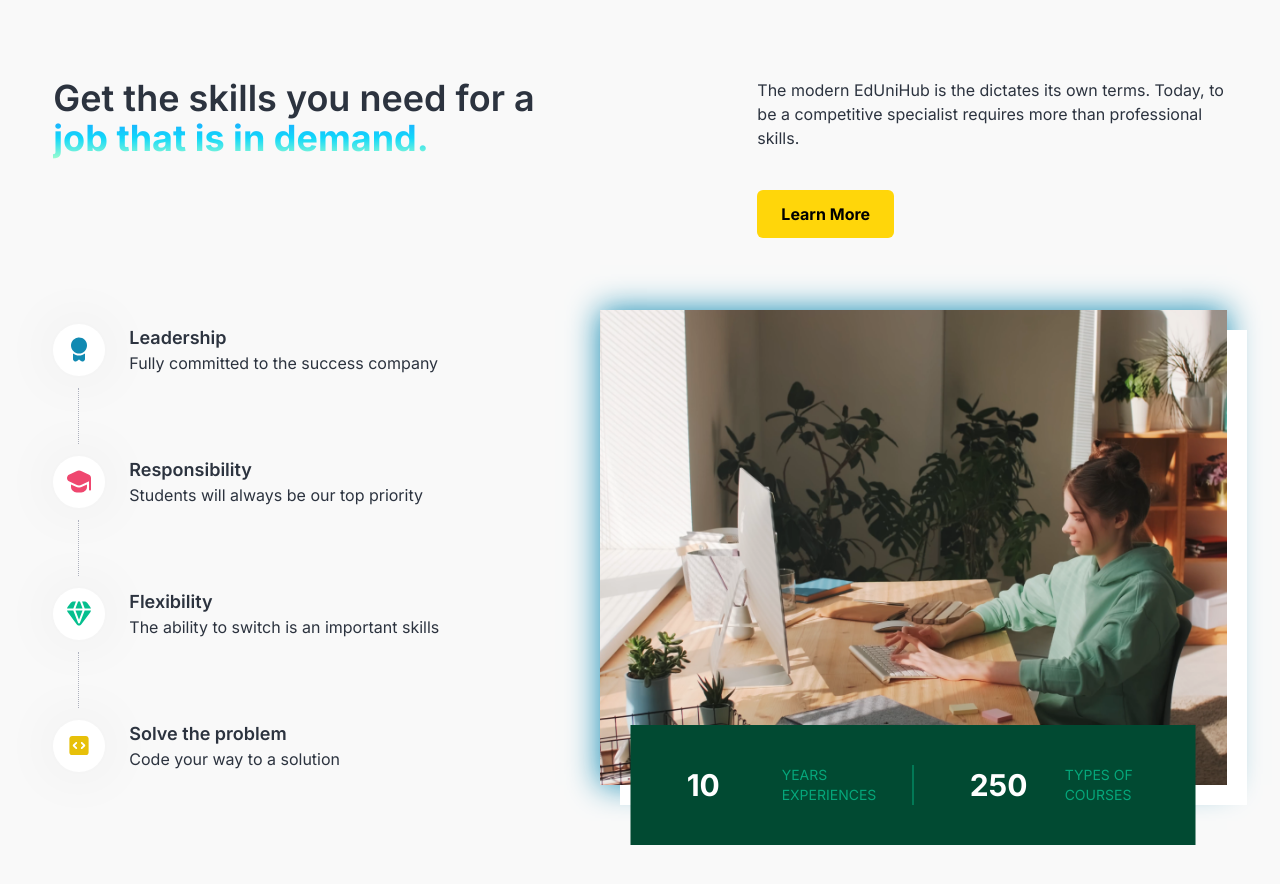
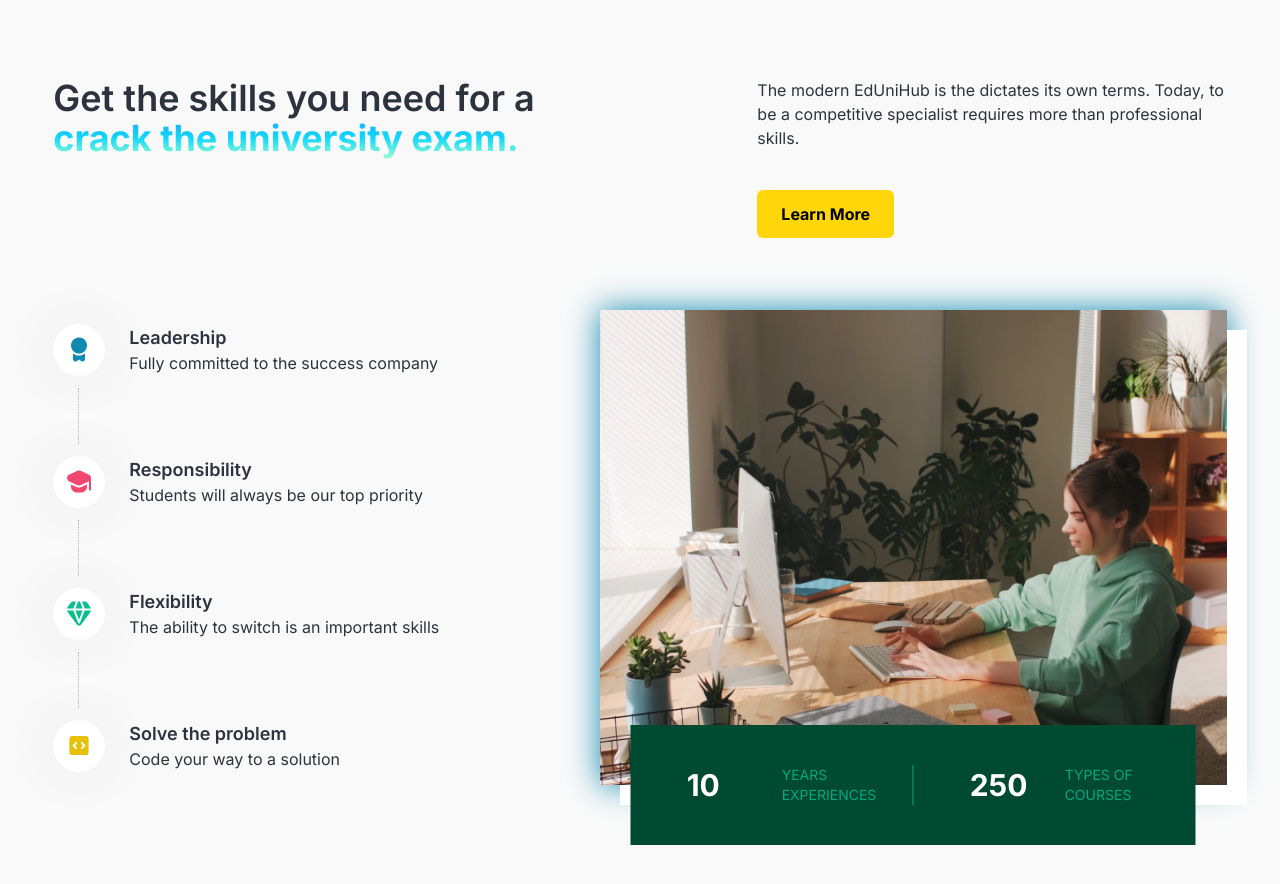
Before and after one commit to rajneeshrana0/EdUniHub, a React (Create React App) app: page / in a window 1280 px wide. Shown: the part 2436-3320 px from the top of the page. Built offline with nearby package versions, Linux system fonts and the light colour scheme; no server answers; a web font is replaced by a local one.

Commit message:
Update Home.jsx

```diff
--- a/src/pages/Home.jsx
+++ b/src/pages/Home.jsx
@@ -152,7 +152,7 @@ function Home() {
           <div className="mb-10 mt-[-100px] flex flex-col justify-between gap-7 lg:mt-20 lg:flex-row lg:gap-0">
             <div className="text-4xl font-semibold lg:w-[45%] ">
               Get the skills you need for a{" "}
-              <HighlightText text={"job that is in demand."} />
+              <HighlightText text={"crack the university exam."} />
             </div>
             <div className="flex flex-col items-start gap-10 lg:w-[40%]">
               <div className="text-[16px]">
```
